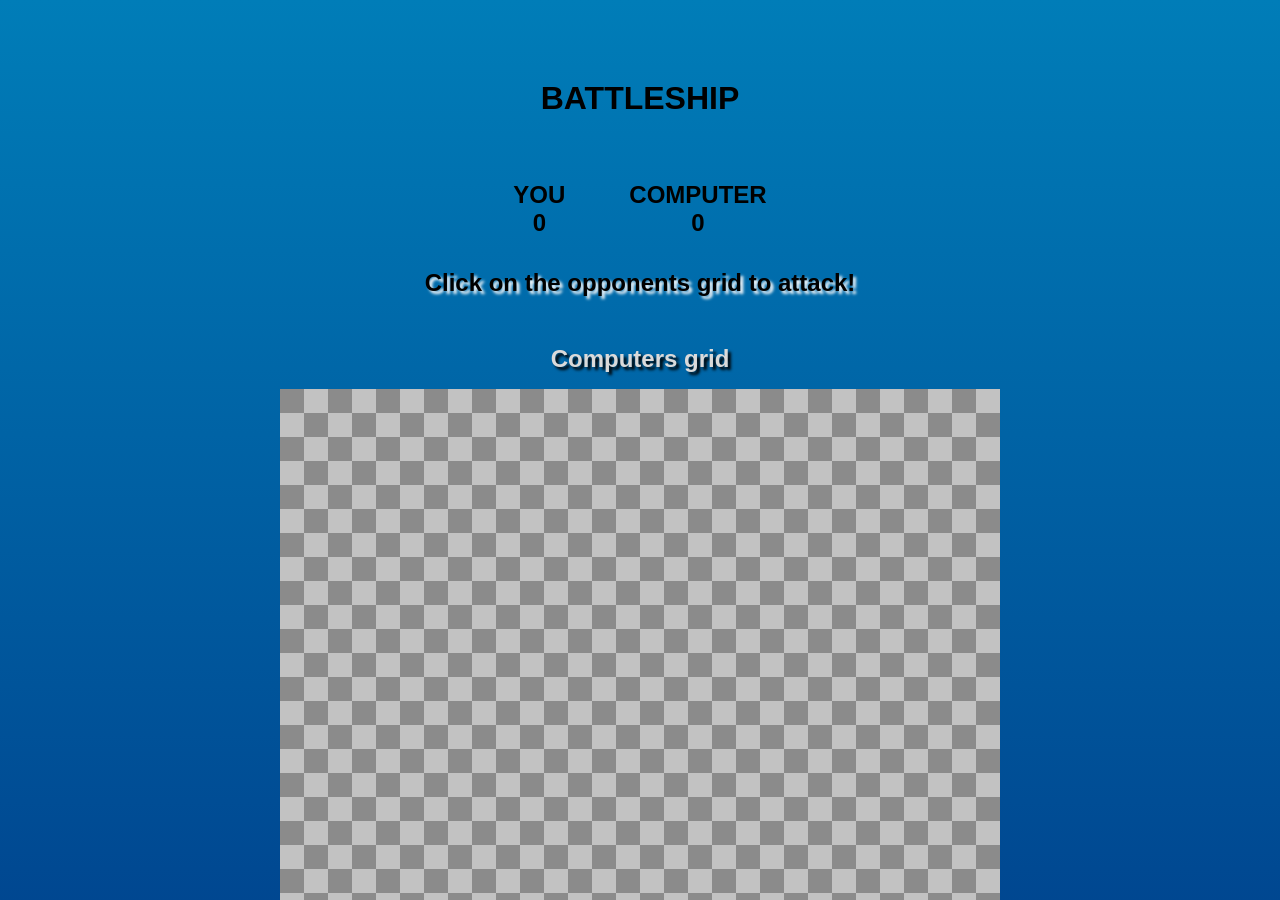
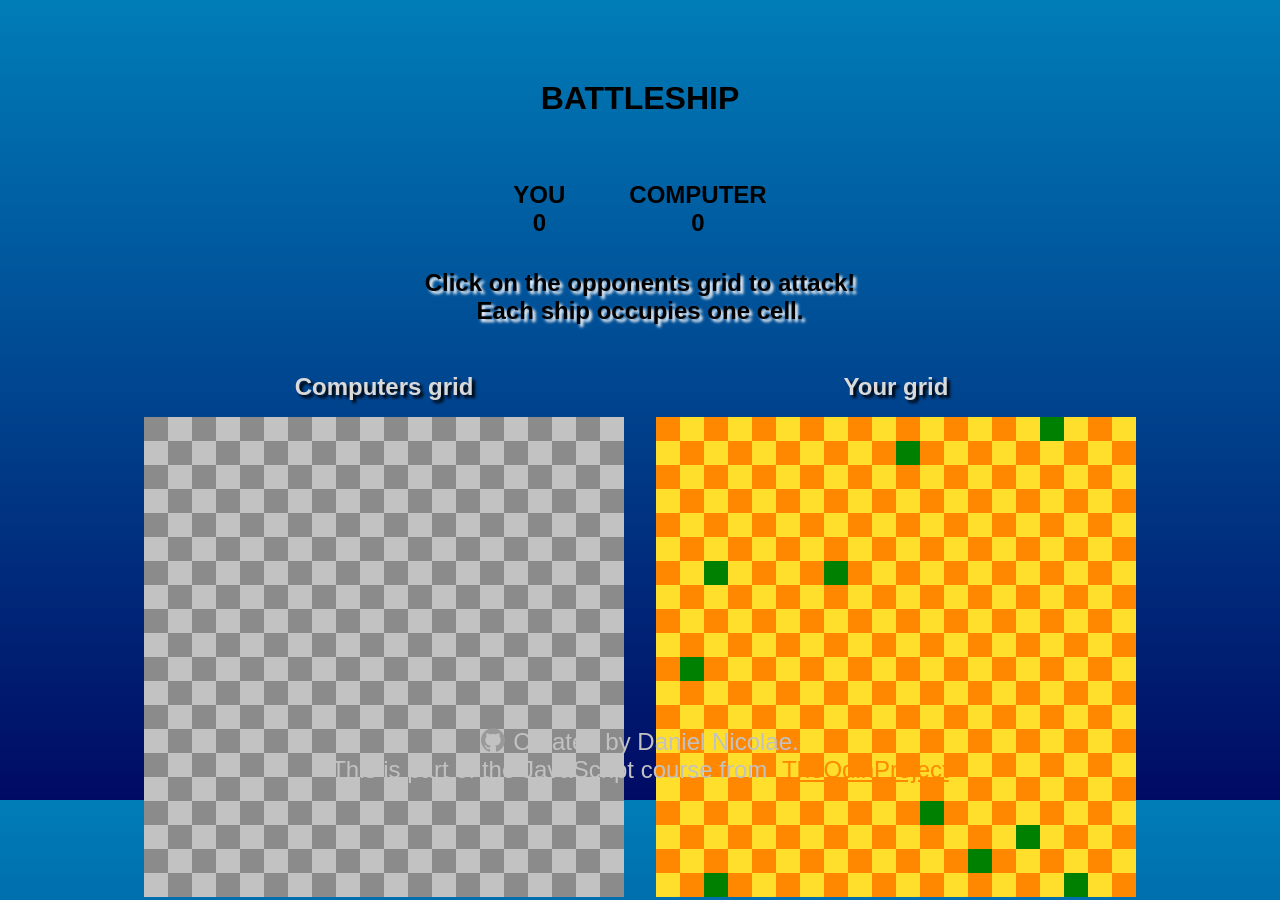
Before and after one commit to DanielNicolae/battleship, a website: page index.html in a window 1280 px wide. Shown: the top 900 px of the page. Drawn offline with Linux system fonts and the light colour scheme.

Commit message:
Added the footer and media queries for 500px and 1200px.

```diff
--- a/app.js
+++ b/app.js
@@ -2,7 +2,7 @@ function battleship(ship, x, y) {
   return ({ ship, x, y });
 }
 
-const gridSize = 30;
+const gridSize = 20;
 
 function launchFleets() {
   const ships = ["destroyer", "aircraft_carrier", "frigate", "cruiser"];
--- a/index.html
+++ b/index.html
@@ -25,6 +25,7 @@
   </header>
   <main>
     <p class="instructions">Click on the opponents grid to attack!</p>
+    <p class="instructions">Each ship occupies one cell.</p>
     <div class="container">
       <div class="computersGridContainer">
         <p>Computers grid</p>
@@ -37,7 +38,18 @@
     </div>
   </main>
   <footer>
-
+    <div class="githubAndText">
+      <a class="github" href="https://github.com/DanielNicolae" target="_blank">
+        <svg xmlns="http://www.w3.org/2000/svg" viewBox="0 0 512 512" height="1rem" width="1rem" fill="#999">
+          <path
+            d="M255.968 5.329C114.624 5.329 0 120.401 0 262.353c0 113.536 73.344 209.856 175.104 243.872 12.8 2.368 17.472-5.568 17.472-12.384 0-6.112-.224-22.272-.352-43.712-71.2 15.52-86.24-34.464-86.24-34.464-11.616-29.696-28.416-37.6-28.416-37.6-23.264-15.936 1.728-15.616 1.728-15.616 25.696 1.824 39.2 26.496 39.2 26.496 22.848 39.264 59.936 27.936 74.528 21.344 2.304-16.608 8.928-27.936 16.256-34.368-56.832-6.496-116.608-28.544-116.608-127.008 0-28.064 9.984-51.008 26.368-68.992-2.656-6.496-11.424-32.64 2.496-68 0 0 21.504-6.912 70.4 26.336 20.416-5.696 42.304-8.544 64.096-8.64 21.728.128 43.648 2.944 64.096 8.672 48.864-33.248 70.336-26.336 70.336-26.336 13.952 35.392 5.184 61.504 2.56 68 16.416 17.984 26.304 40.928 26.304 68.992 0 98.72-59.84 120.448-116.864 126.816 9.184 7.936 17.376 23.616 17.376 47.584 0 34.368-.32 62.08-.32 70.496 0 6.88 4.608 14.88 17.6 12.352C438.72 472.145 512 375.857 512 262.353 512 120.401 397.376 5.329 255.968 5.329z">
+          </path>
+        </svg></a>
+      <p>Created by Daniel Nicolae.</p>
+    </div>
+    <p>This is part of the JavaScript course from <a class="theOdinProject" target="_blanck"
+        href="https://www.theodinproject.com/paths/full-stack-javascript/courses/javascript/lessons/battleship">TheOdinProject</a>
+    </p>
   </footer>
   <script type="module" src="./app.js"></script>
 </body>
--- a/styles.css
+++ b/styles.css
@@ -3,11 +3,13 @@
   border: 0;
   box-sizing: border-box;
 }
+html {
+  background: linear-gradient( rgb(0, 125, 184), rgb(0, 10, 100));
+  height: 100%;
+}
   body {
-    height: 100%;
     font-family:  sans-serif;
     font-size: 16px;
-    background: linear-gradient( rgb(0, 125, 184), rgb(0, 10, 100));
   }
     header {
       display: grid;
@@ -59,11 +61,11 @@
           }
           .grid {
             display: grid;
-            grid-template-columns: repeat(30, 1.5rem);
+            grid-template-columns: repeat(20, 1rem);
           }
             .cell1, .cell2 {
-              width: 1.5rem;
-              height: 1.5rem;
+              width: 1rem;
+              height: 1rem;
             }
             .yourGrid .cell1 {
               background: rgb(255, 223, 44);
@@ -83,11 +85,65 @@
             .computersGrid .hitted, .yourGrid .hitted {
               background: red;
             }
+    footer {
+      margin-top: 5em;
+      position: absolute;
+      bottom: 2%;
+      left: 0;
+      right: 0;
+    }
+      footer p {
+        color: rgb(194, 194, 194);
+        text-align: center;
+        font-size: 1rem;
+      }
+      footer .githubAndText {
+        display: grid;
+        grid-auto-flow: column;
+        justify-content: center;
+        align-content: center;
+      }
+        footer div .github {
+          display: grid;
+          margin-right: 0.5rem;
+        }
+          footer div .github svg {
+            width: 1rem;
+            height: 1rem;
+          }
+        footer p .theOdinProject {
+          margin-left: 0.5rem;
+          color:rgb(255, 136, 0);
+        }
 
 
-
-  @media screen and (max-width: 900px) {
-    .container {
+  @media screen and (min-width: 500px) {
+    .grid {
+      grid-template-columns: repeat(20, 1.5rem);
+    }
+    .cell1, .cell2 {
+      width: 1.5rem;
+      height: 1.5rem;
+    }
+  }
+  @media screen and (min-width: 1200px) {
+    main .container {
       flex-direction: row;
     }
+    .container .computersGridContainer {
+      margin: 2rem 2rem 2rem 0;
+    }
+    footer {
+
+    }
+      footer p {
+        font-size: 1.5rem;
+      }
+        footer div .github {
+
+        }
+          footer div .github svg {
+            width: 1.5rem;
+            height: 1.5rem;
+          }
   }
```
